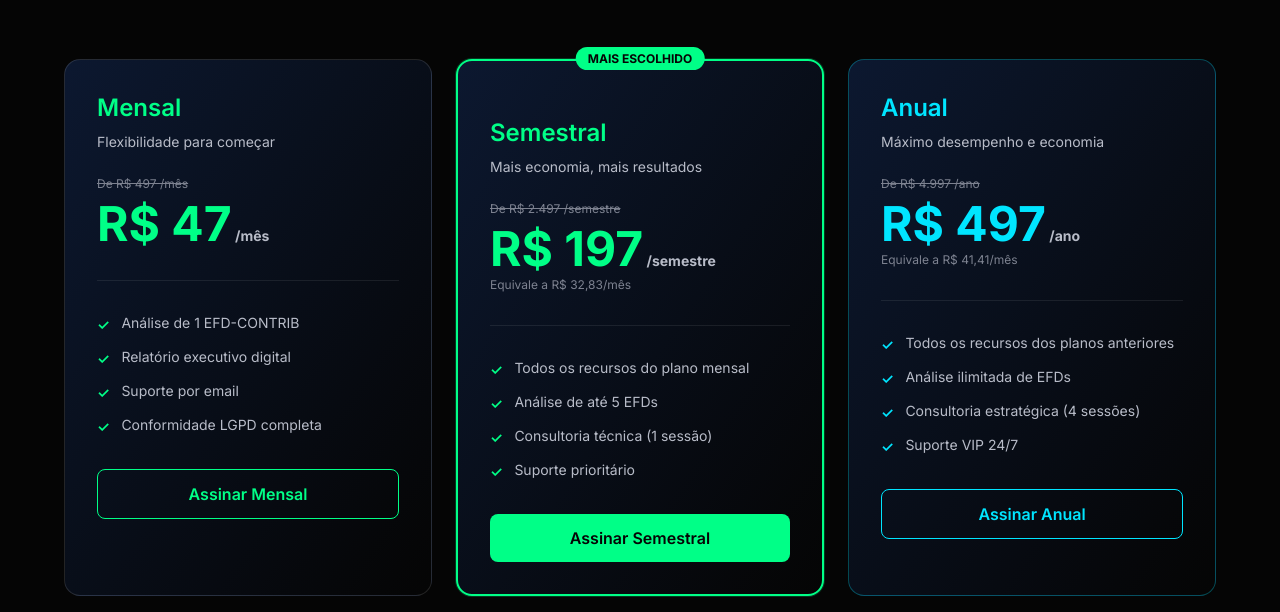
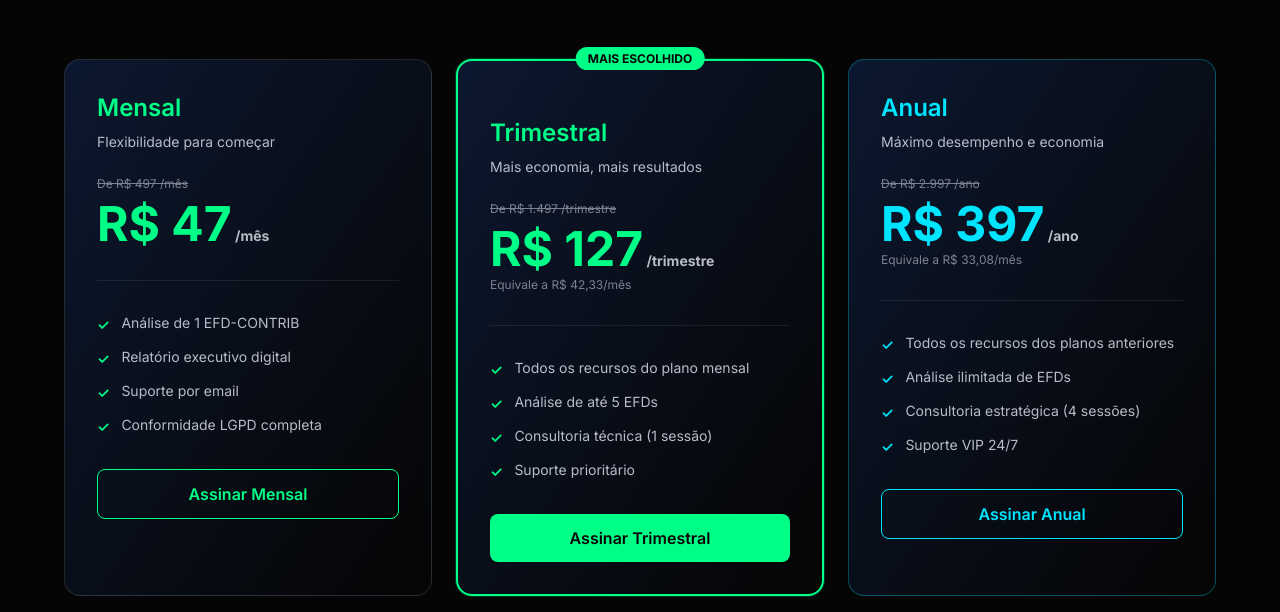
Before and after one commit to pedrosalomao881-star/triade-ia-site, a Next.js app: page /creditorx-landing in a window 1280 px wide. Shown: the part 2832-3444 px from the top of the page. Built offline with nearby package versions, Linux system fonts and the light colour scheme.

Commit message:
fix: espelhamento de precos e matematica exata na LP CreditorX

```diff
--- a/app/creditorx-landing/page.tsx
+++ b/app/creditorx-landing/page.tsx
@@ -228,14 +228,14 @@ export default function CreditorXLanding() {
               </div>
 
               <div className="mb-6 pt-6">
-                <h3 className="text-2xl font-semibold text-[#00FF87] mb-2">Semestral</h3>
+                <h3 className="text-2xl font-semibold text-[#00FF87] mb-2">Trimestral</h3>
                 <p className="text-sm text-[#B8BCC8]">Mais economia, mais resultados</p>
               </div>
 
               <div className="mb-8 pb-8 border-b border-white/[0.08]">
-                <p className="text-xs text-[#7D8290] line-through mb-2">De R$ 2.497 /semestre</p>
-                <p className="text-5xl font-bold text-[#00FF87] mb-1">R$ 197<span className="text-sm text-[#B8BCC8]"> /semestre</span></p>
-                <p className="text-xs text-[#7D8290]">Equivale a R$ 32,83/mês</p>
+                <p className="text-xs text-[#7D8290] line-through mb-2">De R$ 1.497 /trimestre</p>
+                <p className="text-5xl font-bold text-[#00FF87] mb-1">R$ 127<span className="text-sm text-[#B8BCC8]"> /trimestre</span></p>
+                <p className="text-xs text-[#7D8290]">Equivale a R$ 42,33/mês</p>
               </div>
 
               <ul className="space-y-3 mb-8">
@@ -258,7 +258,7 @@ export default function CreditorXLanding() {
               </ul>
 
               <button className="w-full py-3 bg-[#00FF87] text-[#050505] font-semibold rounded-lg hover:bg-[#00e576] transition-all">
-                Assinar Semestral
+                Assinar Trimestral
               </button>
             </div>
 
@@ -270,9 +270,9 @@ export default function CreditorXLanding() {
               </div>
 
               <div className="mb-8 pb-8 border-b border-white/[0.08]">
-                <p className="text-xs text-[#7D8290] line-through mb-2">De R$ 4.997 /ano</p>
-                <p className="text-5xl font-bold text-[#00E5FF] mb-1">R$ 497<span className="text-sm text-[#B8BCC8]"> /ano</span></p>
-                <p className="text-xs text-[#7D8290]">Equivale a R$ 41,41/mês</p>
+                <p className="text-xs text-[#7D8290] line-through mb-2">De R$ 2.997 /ano</p>
+                <p className="text-5xl font-bold text-[#00E5FF] mb-1">R$ 397<span className="text-sm text-[#B8BCC8]"> /ano</span></p>
+                <p className="text-xs text-[#7D8290]">Equivale a R$ 33,08/mês</p>
               </div>
 
               <ul className="space-y-3 mb-8">
```
